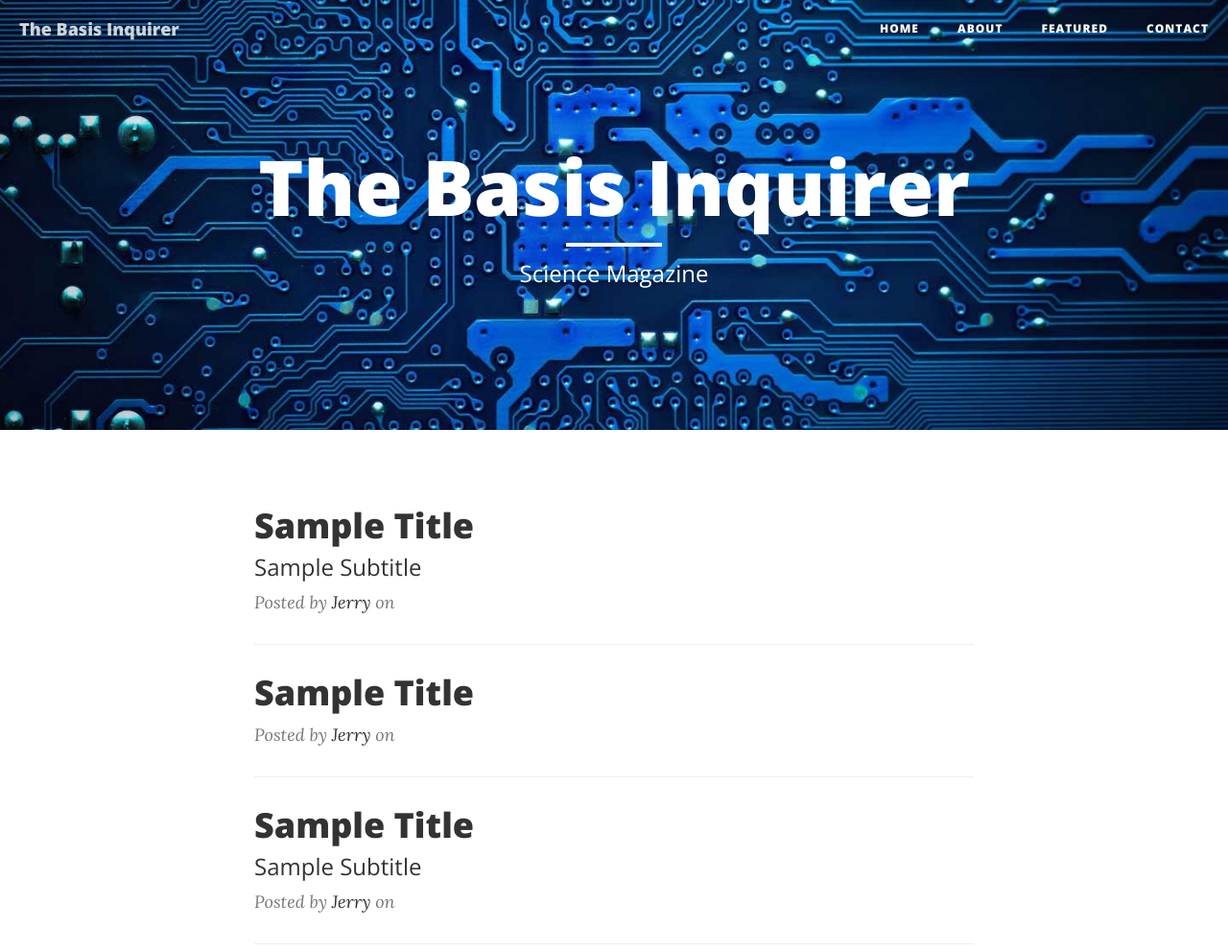
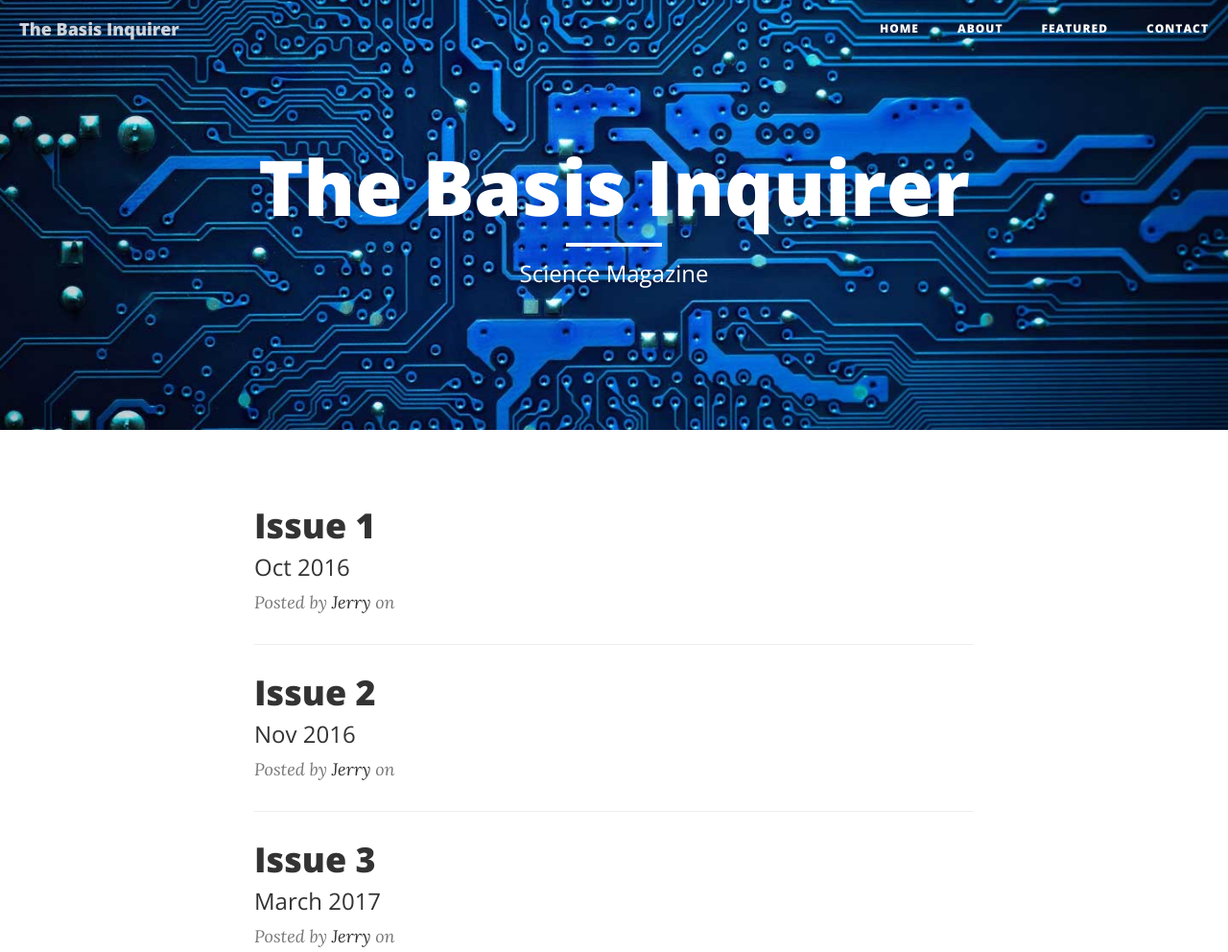
Before and after one commit to ArchitC/panzerpeach.github.io, a website: page index.html in a window 1280 px wide. Shown: the top 992 px of the page at 96% size. Drawn offline with nearby package versions, Linux system fonts and the light colour scheme.

Commit message:
Update index.html

```diff
--- a/index.html
+++ b/index.html
@@ -90,10 +90,10 @@
                 <div class="post-preview">
                     <a href="post.html">
                         <h2 class="post-title">
-                            Sample Title
+                            Issue 1
                         </h2>
                         <h3 class="post-subtitle">
-                            Sample Subtitle
+                            Oct 2016
                         </h3>
                     </a>
                     <p class="post-meta">Posted by <a href="#">Jerry</a> on </p>
@@ -102,8 +102,11 @@
                 <div class="post-preview">
                     <a href="post.html">
                         <h2 class="post-title">
-                            Sample Title
+                            Issue 2
                         </h2>
+                        <h3 class="post-subtitle">
+                            Nov 2016
+                        </h3>
                     </a>
                     <p class="post-meta">Posted by <a href="#">Jerry</a> on </p>
                 </div>
@@ -111,10 +114,10 @@
                 <div class="post-preview">
                     <a href="post.html">
                         <h2 class="post-title">
-                            Sample Title
+                            Issue 3
                         </h2>
                         <h3 class="post-subtitle">
-                            Sample Subtitle
+                            March 2017
                         </h3>
                     </a>
                     <p class="post-meta">Posted by <a href="#">Jerry</a> on </p>
```
